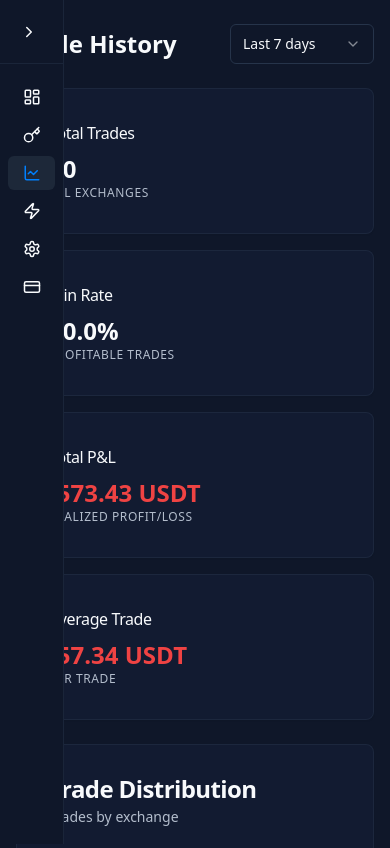
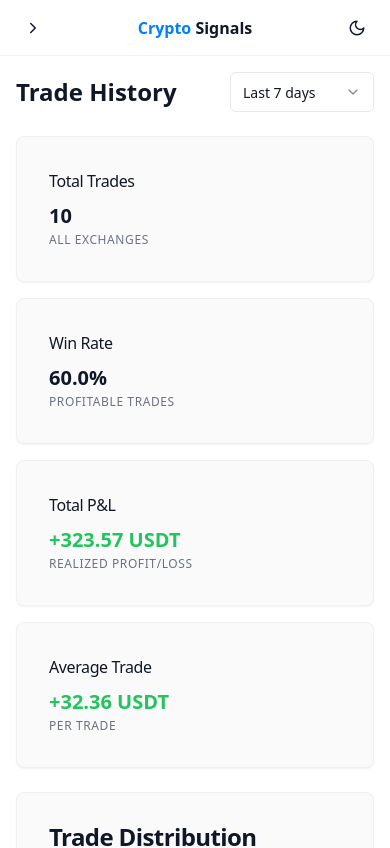
Before and after one commit to pyromusfx/telegram-trade-hub, a React (Vite) app: page /trades in a window 390 px wide. Shown: the top 848 px of the page. Built offline with nearby package versions, Linux system fonts and the light colour scheme.

Commit message:
Fix: Improve mobile UI and theming
- Implement light and dark themes with white and grayscale colors.
- Adjust sidebar behavior for mobile view.
- Reduce font sizes for better mobile readability.

```diff
--- a/src/components/Layout.tsx
+++ b/src/components/Layout.tsx
@@ -3,13 +3,16 @@ import React, { useState, useEffect } from "react";
 import { Outlet, useLocation } from "react-router-dom";
 import Navbar from "./Navbar";
 import { motion } from "framer-motion";
+import { useTheme } from "next-themes";
 
 // Import from lucide-react
-import { ChevronLeft, ChevronRight } from "lucide-react";
+import { ChevronLeft, ChevronRight, Moon, Sun } from "lucide-react";
 
 const Layout: React.FC = () => {
   const [sidebarCollapsed, setSidebarCollapsed] = useState(false);
+  const [isMounted, setIsMounted] = useState(false);
   const location = useLocation();
+  const { theme, setTheme } = useTheme();
 
   const pageVariants = {
     initial: { opacity: 0, y: 10 },
@@ -24,6 +27,9 @@ const Layout: React.FC = () => {
   };
 
   useEffect(() => {
+    // Wait for component to hydrate
+    setIsMounted(true);
+
     // Check if it's mobile view and collapse sidebar if needed
     const handleResize = () => {
       if (window.innerWidth < 768) {
@@ -37,17 +43,50 @@ const Layout: React.FC = () => {
     return () => window.removeEventListener("resize", handleResize);
   }, []);
 
+  // Sidebar toggle for mobile
+  const toggleSidebar = () => {
+    setSidebarCollapsed(!sidebarCollapsed);
+  };
+
+  // Theme toggle
+  const toggleTheme = () => {
+    setTheme(theme === "light" ? "dark" : "light");
+  };
+
   return (
     <div className="min-h-screen flex flex-col md:flex-row bg-background text-foreground overflow-hidden">
+      {/* Mobile header with toggle */}
+      <div className="md:hidden flex items-center justify-between h-14 px-4 border-b border-border/50 bg-background sticky top-0 z-30">
+        <button
+          onClick={toggleSidebar}
+          className="p-2 rounded-md hover:bg-secondary"
+        >
+          {sidebarCollapsed ? <ChevronRight size={18} /> : <ChevronLeft size={18} />}
+        </button>
+        <h1 className="text-base font-semibold">
+          <span className="text-primary">Crypto</span> Signals
+        </h1>
+        <button
+          onClick={toggleTheme}
+          className="p-2 rounded-md hover:bg-secondary"
+        >
+          {isMounted && theme === "dark" ? <Sun size={18} /> : <Moon size={18} />}
+        </button>
+      </div>
+
       {/* Sidebar */}
       <aside
         className={`fixed md:relative z-20 inset-y-0 left-0 bg-background border-r border-border/50 flex flex-col transition-all duration-300 ${
-          sidebarCollapsed ? "w-16" : "w-64"
+          sidebarCollapsed ? "w-16 -translate-x-full md:translate-x-0" : "w-64"
+        } ${sidebarCollapsed ? "md:w-16" : "md:w-64"} ${
+          sidebarCollapsed && window.innerWidth < 768 ? "invisible md:visible" : "visible"
         }`}
+        style={{ top: window.innerWidth < 768 ? "3.5rem" : "0" }}
       >
-        <div className="flex items-center justify-between h-16 px-4 border-b border-border/50">
+        {/* Desktop header */}
+        <div className="hidden md:flex items-center justify-between h-14 px-4 border-b border-border/50">
           {!sidebarCollapsed && (
-            <h1 className="text-xl font-semibold">
+            <h1 className="text-base font-semibold">
               <span className="text-primary">Crypto</span> Signals
             </h1>
           )}
@@ -72,10 +111,29 @@ const Layout: React.FC = () => {
             </div>
           </div>
         )}
+
+        {/* Desktop theme toggle */}
+        <div className="hidden md:flex items-center justify-center py-3 border-t border-border/50">
+          <button
+            onClick={toggleTheme}
+            className="p-2 rounded-md hover:bg-secondary"
+            title={isMounted && theme === "dark" ? "Switch to Light Mode" : "Switch to Dark Mode"}
+          >
+            {isMounted && theme === "dark" ? <Sun size={18} /> : <Moon size={18} />}
+          </button>
+        </div>
       </aside>
 
+      {/* Mobile sidebar backdrop */}
+      {!sidebarCollapsed && window.innerWidth < 768 && (
+        <div
+          className="fixed inset-0 bg-black/50 z-10 md:hidden"
+          onClick={() => setSidebarCollapsed(true)}
+        />
+      )}
+
       {/* Main content */}
-      <main className={`flex-1 overflow-auto transition-all duration-300 ${
+      <main className={`flex-1 overflow-auto transition-all duration-300 pt-0 md:pt-0 ${
         sidebarCollapsed ? "md:ml-16" : "md:ml-64"
       }`}>
         <motion.div
@@ -85,7 +143,7 @@ const Layout: React.FC = () => {
           exit="out"
           variants={pageVariants}
           transition={pageTransition}
-          className="container max-w-6xl py-6 px-4 sm:px-6"
+          className="container max-w-6xl py-4 md:py-6 px-4 sm:px-6"
         >
           <Outlet />
         </motion.div>
--- a/src/index.css
+++ b/src/index.css
@@ -5,7 +5,46 @@
 
 @layer base {
   :root {
-    /* Base colors */
+    /* Light theme colors */
+    --background: 0 0% 100%;
+    --foreground: 222 47% 11%;
+
+    --card: 0 0% 98%;
+    --card-foreground: 222 47% 11%;
+
+    --popover: 0 0% 100%;
+    --popover-foreground: 222 47% 11%;
+
+    --primary: 210 100% 50%;
+    --primary-foreground: 0 0% 100%;
+
+    --secondary: 220 14% 96%;
+    --secondary-foreground: 222 47% 11%;
+
+    --muted: 220 14% 96%;
+    --muted-foreground: 220 9% 46%;
+
+    --accent: 220 14% 96%;
+    --accent-foreground: 222 47% 11%;
+
+    --destructive: 0 63% 44%;
+    --destructive-foreground: 210 40% 98%;
+
+    --border: 220 13% 91%;
+    --input: 220 13% 91%;
+    --ring: 212 94% 48%;
+
+    /* Signal status colors */
+    --signal-success: 142 71% 45%;
+    --signal-warning: 38 92% 50%;
+    --signal-danger: 0 84% 60%;
+
+    /* Border radius */
+    --radius: 0.5rem;
+  }
+
+  .dark {
+    /* Dark theme colors - copied from original theme */
     --background: 222 47% 11%;
     --foreground: 210 40% 98%;
 
@@ -38,9 +77,6 @@
     --signal-success: 142 71% 45%;
     --signal-warning: 38 92% 50%;
     --signal-danger: 0 84% 60%;
-
-    /* Border radius */
-    --radius: 0.5rem;
   }
 
   * {
@@ -56,8 +92,8 @@
 
   /* Custom scrollbar */
   ::-webkit-scrollbar {
-    width: 8px;
-    height: 8px;
+    width: 6px;
+    height: 6px;
   }
 
   ::-webkit-scrollbar-track {
@@ -87,7 +123,7 @@
   }
 
   .stat-value {
-    @apply text-2xl font-bold;
+    @apply text-xl font-bold;
   }
 
   .stat-label {
--- a/src/main.tsx
+++ b/src/main.tsx
@@ -1,5 +1,14 @@
-import { createRoot } from 'react-dom/client'
+
+import React from 'react'
+import ReactDOM from 'react-dom/client'
 import App from './App.tsx'
 import './index.css'
+import { ThemeProvider } from 'next-themes'
 
-createRoot(document.getElementById("root")!).render(<App />);
+ReactDOM.createRoot(document.getElementById('root')!).render(
+  <React.StrictMode>
+    <ThemeProvider attribute="class" defaultTheme="system" enableSystem>
+      <App />
+    </ThemeProvider>
+  </React.StrictMode>,
+)
--- a/src/pages/ApiKeys.tsx
+++ b/src/pages/ApiKeys.tsx
@@ -3,7 +3,15 @@ import React from "react";
 import ApiKeyManager from "@/components/ApiKeyManager";
 
 const ApiKeysPage = () => {
-  return <ApiKeyManager />;
+  return (
+    <div className="w-full max-w-full overflow-x-hidden">
+      <h1 className="text-xl md:text-2xl font-bold mb-4">API Keys</h1>
+      <p className="text-sm text-muted-foreground mb-6">
+        Manage your exchange API keys for automated trading
+      </p>
+      <ApiKeyManager />
+    </div>
+  );
 };
 
 export default ApiKeysPage;
--- a/tailwind.config.ts
+++ b/tailwind.config.ts
@@ -64,6 +64,16 @@ export default {
 				md: 'calc(var(--radius) - 2px)',
 				sm: 'calc(var(--radius) - 4px)'
 			},
+			fontSize: {
+				'xs': '0.75rem',     // 12px
+				'sm': '0.875rem',    // 14px
+				'base': '1rem',      // 16px
+				'lg': '1.125rem',    // 18px
+				'xl': '1.25rem',     // 20px
+				'2xl': '1.5rem',     // 24px
+				'3xl': '1.875rem',   // 30px
+				'4xl': '2.25rem',    // 36px
+			},
 			keyframes: {
 				'accordion-down': {
 					from: { height: '0' },
```
